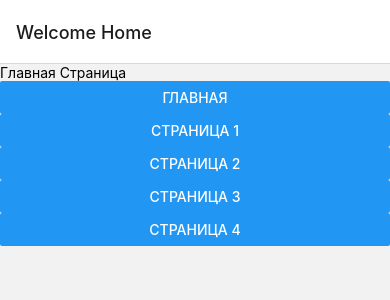
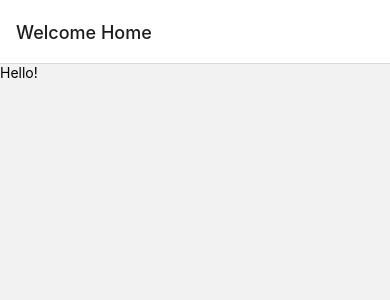
Before and after one commit to Silius0312/MyProg, a React Native app: screen /Home in a window 390 px wide. Shown: the top 300 px of the page. Built offline with nearby package versions, Linux system fonts and the light colour scheme.

Commit message:
Clear Project and add First Reducer

```diff
--- a/Src/Screens/Home.js
+++ b/Src/Screens/Home.js
@@ -1,42 +1,12 @@
 import React from 'react';
-import { View, Button, Text } from "react-native";
+import { View, Text } from "react-native";
 
 
 export const Home = (props) => {
     const navigation = props.navigation;
     return (
         <View>
-            <Text>Главная Страница</Text>
-              <Button
-            title =  "Главная"
-            onPress={() =>
-            navigation.navigate('Home')
-    }
-    />
-            <Button
-                title =  "Страница 1"
-                onPress={() =>
-                navigation.navigate('Screen1')
-             }
-        />
-         <Button
-                title =  "Страница 2"
-                onPress={() =>
-                navigation.navigate('Screen2')
-             }
-        />
-         <Button
-                title =  "Страница 3"
-                onPress={() =>
-                navigation.navigate('Screen3')
-             }
-        />
-        <Button
-                title =  "Страница 4"
-                onPress={() =>
-                navigation.navigate('Screen4')
-             }
-        />
+            <Text>Hello!</Text>
              </View>
     );
 };
```
